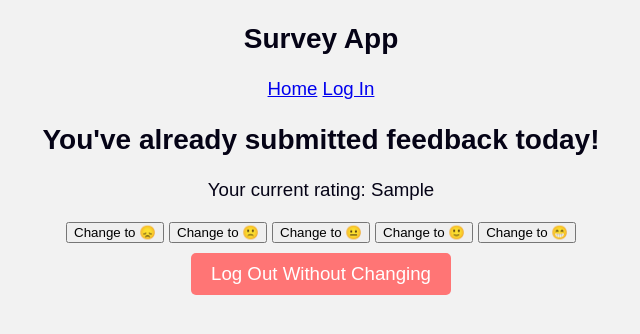
After one commit to rbarans/CAPSTON3RS, a Flask app: template system/templates/feedback_options.html in a window 1280 px wide. The commit adds this page. Shown: the top 334 px of the page, without its empty margins (319-959 px from the left). Run offline with Flask 3, Linux system fonts and the light colour scheme; the template is opened without the code that fills it: most values are stand-ins (such as "Sample title", 1, 10 or a date in 2020).

Commit message:
Fixed multiple fedback/day crash issue

```diff
--- a/system/app.py
+++ b/system/app.py
@@ -69,38 +69,73 @@ def login():
     return render_template('login.html')
 
 
-###### while user ID not in emoji feedback redirect to emoji page and if they are in emoji feedback, log out
+###### while user ID not in emoji feedback redirect to logout.html and if they are in emoji feedback redirect to feedback_options.html. Allow users to see previous feeback, change it if they'd like, or log off without changing.
 # Log out route
 @app.route('/logout')
 def logout():
     if current_user.is_authenticated:
-        return render_template('logout.html')
-    return redirect(url_for('login'))  # Redirect to login page if not logged in
+        if request.args.get('direct_logout') == 'true':  # Added this condition for logging out without changing rating for exisiting users (see feedback_options.html)
+            logout_user()  # Log the user out
+            return render_template('message.html', message="You have been logged out.")
+        user_id = current_user.id
+        submission_date = datetime.now().date() #using just the date because SQL can't convert datetime into just date for referencing unique conditions
 
+        conn = get_db_connection()
+        cursor = conn.cursor(dictionary=True)
+        cursor.execute(
+            "SELECT * FROM EmojiFeedback WHERE UserID = %s AND DATE(SubmissionDate) = %s",
+            (user_id, submission_date)
+        )
+        existing_feedback = cursor.fetchone() #checking for existing feedback for a user on that specific day
+        cursor.close()
+        conn.close()
 
-# Rate Day route
-@app.route('/rate_day/<int:rating>')
-def rate_day(rating):
+        if existing_feedback:
+            emoji_map = {1: "😞", 2: "🙁", 3: "😐", 4: "🙂", 5: "😁"} #stores emojis into values to show on the frontend
+            selected_emoji = emoji_map.get(existing_feedback['EmojiRating'], "😐")
+            return render_template(
+                'feedback_options.html',
+                selected_emoji=selected_emoji
+            )
+        else:
+            return render_template('logout.html') #no existing feedback then fill out for the first time
+    return redirect(url_for('login'))
+
+@app.route('/rate_day', methods=['POST'])
+def rate_day():
     if current_user.is_authenticated:
         user_id = current_user.id
-        submission_time = datetime.now()  # Get the current date and time
+        submission_date = datetime.now().date()
+        new_rating = int(request.form['rating'])
+        conn = get_db_connection()
+        cursor = conn.cursor(dictionary=True)
 
-        # Save the rating and submission time to the database
-        conn = get_db_connection()
-        cursor = conn.cursor()
-        cursor.execute("INSERT INTO EmojiFeedback (UserID, EmojiRating, SubmissionDate) VALUES (%s, %s, %s)",
-                       (user_id, rating, submission_time))
+        # Check for existing feedback
+        cursor.execute(
+            "SELECT * FROM EmojiFeedback WHERE UserID = %s AND DATE(SubmissionDate) = %s",
+            (user_id, submission_date)
+        )
+        existing_feedback = cursor.fetchone()
+
+        if existing_feedback:
+            # Update the existing feedback
+            cursor.execute(
+                "UPDATE EmojiFeedback SET EmojiRating = %s WHERE FeedbackID = %s",
+                (new_rating, existing_feedback['FeedbackID'])
+            )
+        else:
+            # Insert new feedback
+            cursor.execute(
+                "INSERT INTO EmojiFeedback (UserID, EmojiRating, SubmissionDate) VALUES (%s, %s, %s)",
+                (user_id, new_rating, datetime.now())
+            )
         conn.commit()
         cursor.close()
         conn.close()
-
-        # Log the user out
         logout_user()
-
-        # Redirect to the home page with a logout message
         return render_template('message.html', message="You have been logged out.")
 
-    return redirect(url_for('login'))  # Redirect to login page if not logged in
+    return redirect(url_for('login'))
 
 # Route to render the create account form
 @app.route('/createaccount', methods=['GET'])
--- a/system/static/style.css
+++ b/system/static/style.css
@@ -64,3 +64,34 @@ h1 {
     font-size: 14px;
     text-align: center;
 }
+
+.feedback-options {
+    text-align: center;
+    margin-top: 20px;
+}
+
+.feedback-options a {
+    font-size: 1.5rem;
+    margin: 0 10px;
+    text-decoration: none;
+    color: #ff7575;
+}
+
+.feedback-options a:hover {
+    color: #e692b7;
+}
+
+.survey-nochangebutton {
+    background-color: #ff7575;
+    color: white;
+    padding: 10px 20px;
+    margin: 10px 0;
+    border: none;
+    border-radius: 5px;
+    cursor: pointer;
+    text-decoration: none;
+    display: inline-block;
+}
+.survey-nochangebutton:hover {
+    background-color: #e692b7;
+}
--- /dev/null
+++ b/system/templates/feedback_options.html
@@ -0,0 +1,16 @@
+{% extends 'base.html' %}
+
+{% block content %}
+<h2>You've already submitted feedback today!</h2>
+<p>Your current rating: {{ selected_emoji }}</p>
+<div>
+    <form method="POST" action="{{ url_for('rate_day') }}">
+        <button type="submit" name="rating" value="1">Change to 😞</button>
+        <button type="submit" name="rating" value="2">Change to 🙁</button>
+        <button type="submit" name="rating" value="3">Change to 😐</button>
+        <button type="submit" name="rating" value="4">Change to 🙂</button>
+        <button type="submit" name="rating" value="5">Change to 😁</button>
+    </form>
+    <a href="{{ url_for('logout', direct_logout='true') }}" class="survey-nochangebutton">Log Out Without Changing</a>
+</div>
+{% endblock %}
```
Also changed, not shown: system/templates/logout.html (+8 -8 lines).
